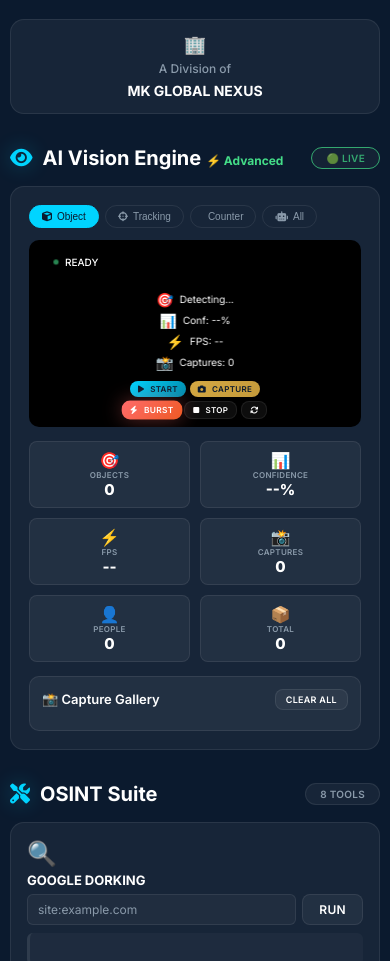
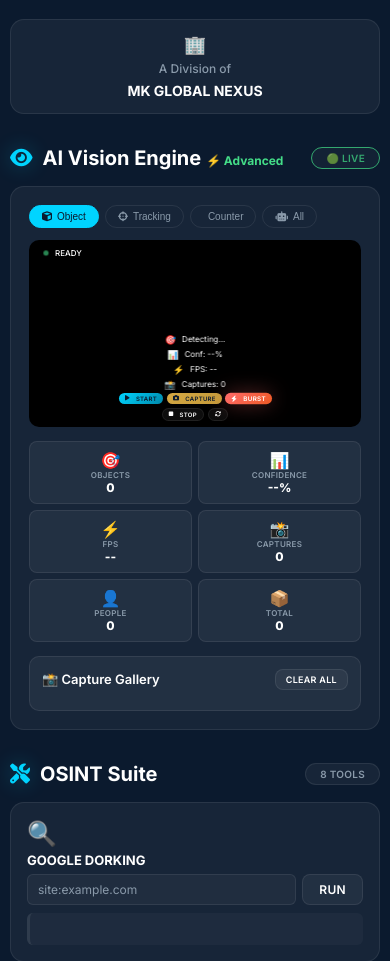
Before and after one commit to mklover07/MKCYBERHUB, a Flask app: page / in a window 390 px wide. Shown: the part 426-1387 px from the top of the page. Run offline with Flask 3, Linux system fonts and the light colour scheme.

Commit message:
Update style.css

```diff
--- a/static/css/style.css
+++ b/static/css/style.css
@@ -1492,3 +1492,153 @@ body.light-mode .footer-social a:hover {
         height: 40px;
     }
 }
+/* ================================================================
+   ADD THESE STYLES TO YOUR EXISTING CSS
+   ================================================================ */
+
+/* ===== CATEGORY BADGE ON OBJECTS ===== */
+/* Already added in the detection loop */
+
+/* ===== DETECTION HISTORY (Optional) ===== */
+.detection-history {
+    margin-top: 10px;
+    padding: 8px 12px;
+    background: var(--glass);
+    border: 1px solid var(--border);
+    border-radius: 8px;
+    max-height: 80px;
+    overflow-y: auto;
+}
+.detection-history-item {
+    display: flex;
+    justify-content: space-between;
+    padding: 2px 4px;
+    font-size: 11px;
+    color: var(--text-muted);
+    border-bottom: 1px solid var(--border);
+}
+.detection-history-item:last-child {
+    border-bottom: none;
+}
+.detection-history-item .h-name {
+    font-weight: 600;
+    color: #fff;
+}
+.detection-history-item .h-time {
+    font-size: 10px;
+    color: var(--text-muted);
+}
+body.light-mode .detection-history-item .h-name {
+    color: var(--primary);
+}
+
+/* ================================================================
+   RESPONSIVE - FIXED
+   ================================================================ */
+
+@media (max-width: 768px) {
+    .camera-wrapper {
+        max-height: 300px;
+    }
+
+    .detection-info {
+        bottom: 40px;
+        padding: 3px 10px;
+        gap: 6px;
+        flex-wrap: wrap;
+    }
+    .detection-item {
+        font-size: 9px;
+    }
+    .detection-icon {
+        font-size: 10px;
+    }
+
+    .camera-controls-overlay {
+        bottom: 6px;
+        gap: 4px;
+    }
+    .camera-controls-overlay .btn {
+        font-size: 7px;
+        padding: 2px 8px;
+    }
+
+    .camera-status {
+        top: 6px;
+        left: 6px;
+        font-size: 8px;
+        padding: 2px 8px;
+    }
+
+    .vision-dashboard {
+        grid-template-columns: repeat(3, 1fr);
+        gap: 6px;
+    }
+    .dash-value {
+        font-size: 14px;
+    }
+
+    .counter-overlay {
+        right: 6px;
+        padding: 4px 8px;
+        min-width: 60px;
+    }
+    .counter-item {
+        font-size: 8px;
+        padding: 1px 0;
+    }
+    .counter-value {
+        font-size: 10px;
+    }
+
+    .gallery-grid {
+        grid-template-columns: repeat(auto-fill, minmax(55px, 1fr));
+    }
+    .gallery-grid img {
+        height: 45px;
+    }
+
+    .scan-grid {
+        grid-template-columns: 1fr;
+    }
+    .scan-grid img {
+        max-height: 120px;
+    }
+}
+
+@media (max-width: 480px) {
+    .camera-wrapper {
+        max-height: 220px;
+    }
+
+    .detection-info {
+        bottom: 35px;
+        padding: 2px 8px;
+        gap: 4px;
+    }
+    .detection-item {
+        font-size: 8px;
+    }
+    .detection-icon {
+        font-size: 9px;
+    }
+
+    .camera-controls-overlay .btn {
+        font-size: 6px;
+        padding: 2px 6px;
+    }
+
+    .vision-dashboard {
+        grid-template-columns: repeat(2, 1fr);
+    }
+    .dash-value {
+        font-size: 12px;
+    }
+
+    .gallery-grid {
+        grid-template-columns: repeat(auto-fill, minmax(45px, 1fr));
+    }
+    .gallery-grid img {
+        height: 35px;
+    }
+}
```
